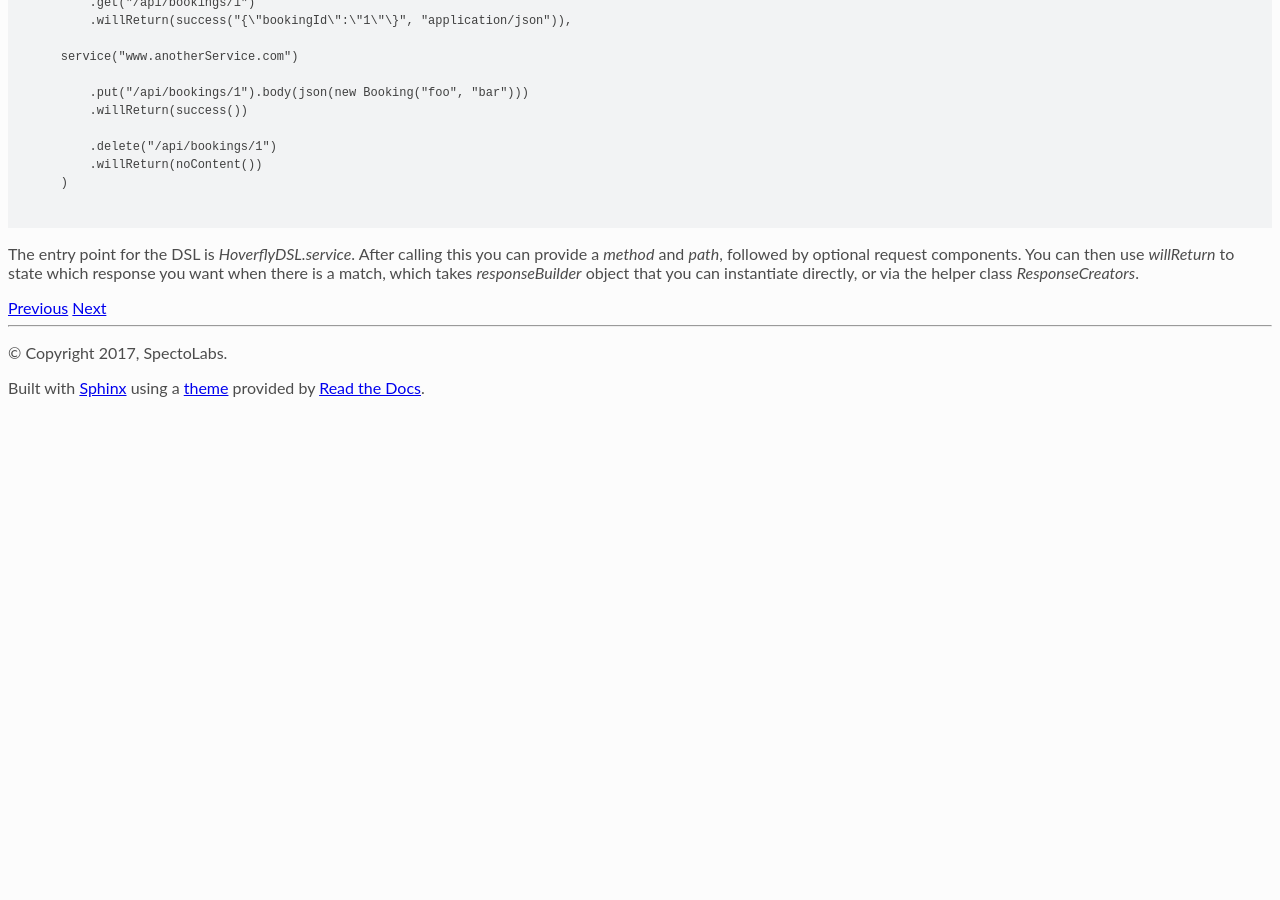
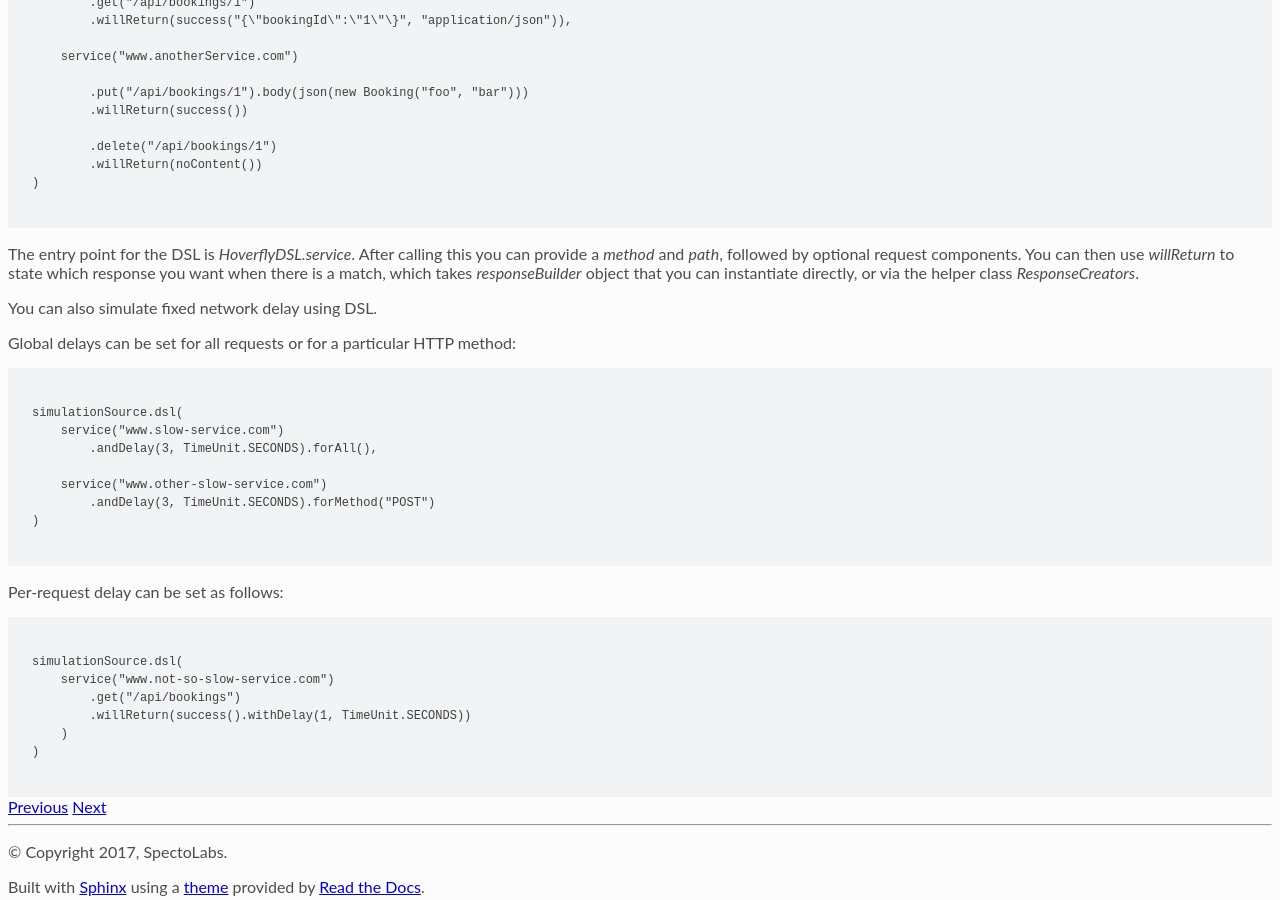
Before and after one commit to tommysitu/hoverfly-java, a Sphinx documentation site: the page built from docs/pages/corefunctionality/dsl.rst, in a window 1280 px wide and 900 px high, scrolled down 717 px. Built offline with Sphinx 7.4.7 and the Read the Docs theme 2.0.0, drawn with Linux system fonts in a browser that asks for light colours; comment, search, counter and statistics services are not loaded; before the commit the page ends 1122 px from its top, so only the background shows below that.

Commit message:
Add documentation for simulating delay with dsl

```diff
--- a/docs/pages/corefunctionality/dsl.rst
+++ b/docs/pages/corefunctionality/dsl.rst
@@ -25,8 +25,33 @@ The rule is fluent and hierarchical, allowing you to define multiple service end
 
             .delete("/api/bookings/1")
             .willReturn(noContent())
-        )
+    )
 
 The entry point for the DSL is `HoverflyDSL.service`.  After calling this you can provide a `method` and `path`, followed by optional request components.
 You can then use `willReturn` to state which response you want when there is a match, which takes `responseBuilder` object that you can instantiate directly,
 or via the helper class `ResponseCreators`.
+
+You can also simulate fixed network delay using DSL.
+
+Global delays can be set for all requests or for a particular HTTP method:
+
+.. code-block:: java
+
+    simulationSource.dsl(
+        service("www.slow-service.com")
+            .andDelay(3, TimeUnit.SECONDS).forAll(),
+
+        service("www.other-slow-service.com")
+            .andDelay(3, TimeUnit.SECONDS).forMethod("POST")
+    )
+
+Per-request delay can be set as follows:
+
+.. code-block:: java
+
+    simulationSource.dsl(
+        service("www.not-so-slow-service.com")
+            .get("/api/bookings")
+            .willReturn(success().withDelay(1, TimeUnit.SECONDS))
+        )
+    )
```
